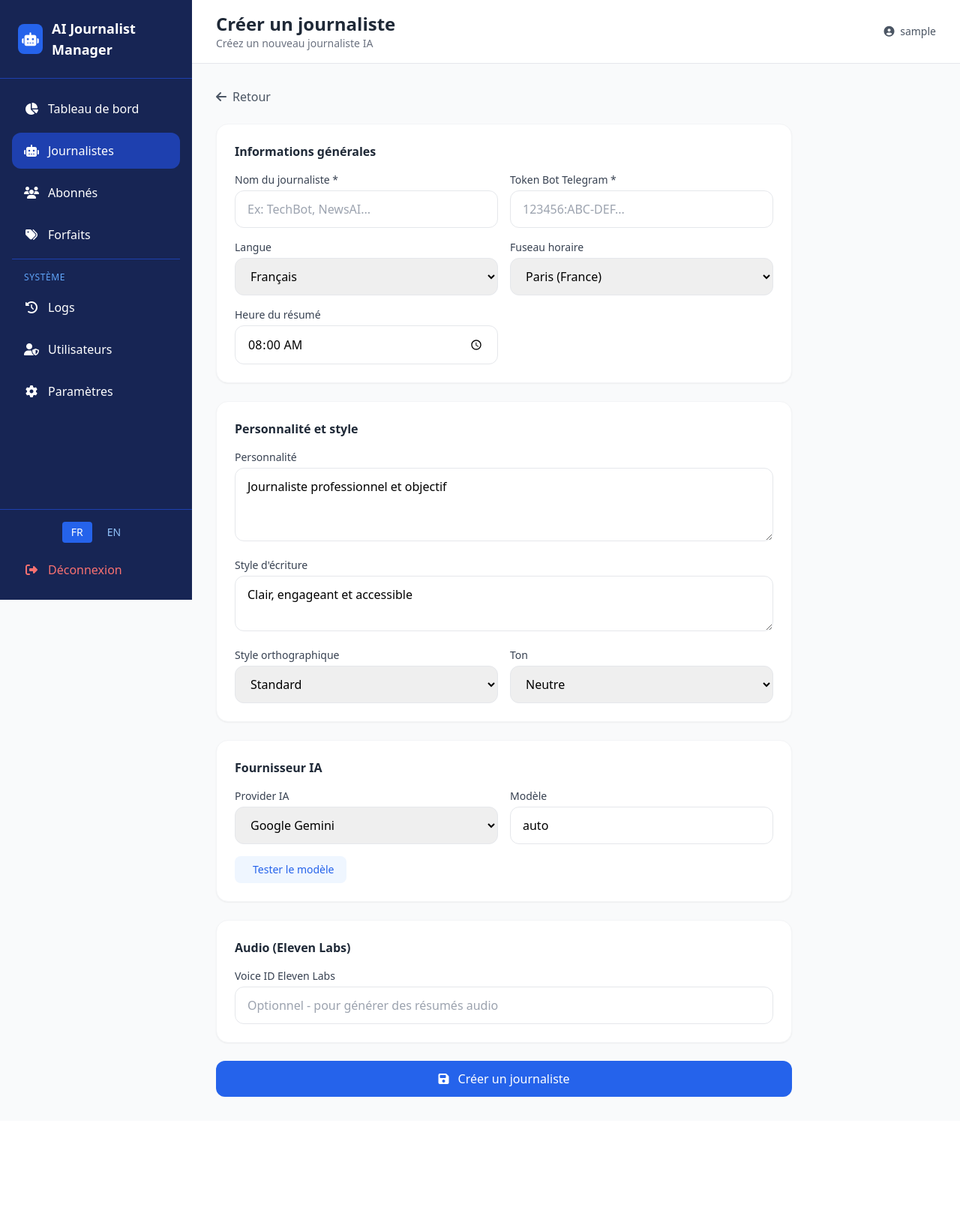
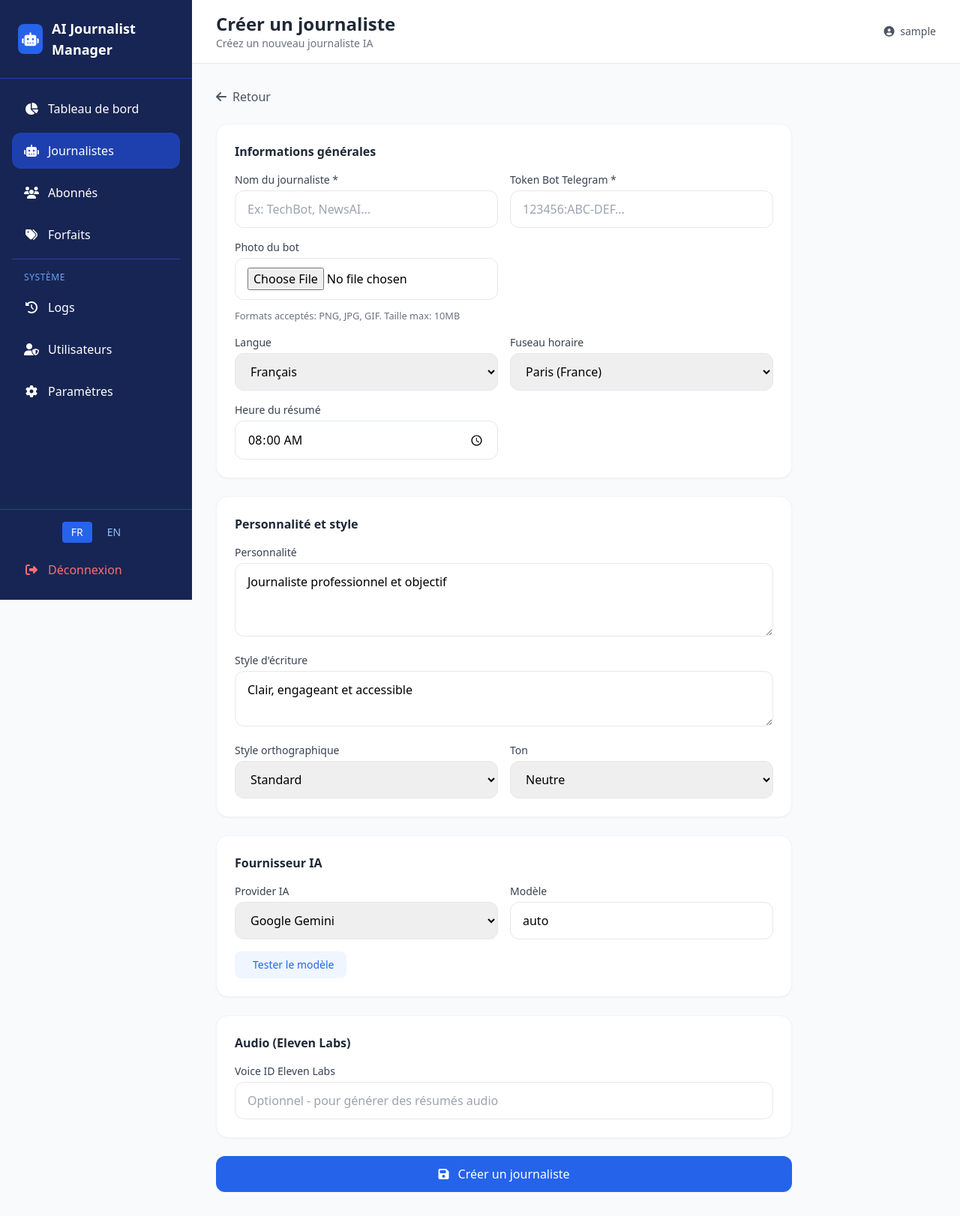
Before and after one commit to moa-digitalagency/AI_Journalist_Manager, a Flask app: page /admin/journalists/new in a window 1280 px wide. Shown: the whole page at 75% size. Before the commit the page ends 1463 px from the top, so only its background shows below. Run offline with Flask 3, Linux system fonts and the light colour scheme; the visitor is signed in with stand-in values (Sample User, id 1); tables that the repository leaves empty hold one stand-in row (values such as "Sample post"); some libraries are stand-ins or nearby versions.

Commit message:
Add ability to upload bot photos when creating journalists
Add `enctype="multipart/form-data"` to the form and a file input for bot photos in `templates/admin/journalists/form.html`.

Replit-Commit-Author: Agent
Replit-Commit-Session-Id: 27916986-aa69-47d8-ae51-c0be1d576992
Replit-Commit-Checkpoint-Type: full_checkpoint
Replit-Commit-Event-Id: f600ff5f-93aa-4cce-b863-0fb2ecdc08ed
Replit-Commit-Screenshot-Url: https://storage.googleapis.com/screenshot-production-us-central1/13830b10-b56c-468a-9ee4-fd4f73fac9f8/27916986-aa69-47d8-ae51-c0be1d576992/F9KKzzF
Replit-Helium-Checkpoint-Created: true

```diff
--- a/templates/admin/journalists/form.html
+++ b/templates/admin/journalists/form.html
@@ -10,7 +10,7 @@
         <i class="fas fa-arrow-left mr-2"></i>{{ _('back') }}
     </a>
 
-    <form action="{{ url_for('journalists.edit', id=journalist.id) if journalist else url_for('journalists.create') }}" method="POST" class="space-y-6">
+    <form action="{{ url_for('journalists.edit', id=journalist.id) if journalist else url_for('journalists.create') }}" method="POST" enctype="multipart/form-data" class="space-y-6">
         <div class="bg-white rounded-2xl p-6 shadow-sm border border-gray-100">
             <h3 class="font-semibold text-gray-800 mb-4">{% if current_lang == 'fr' %}Informations générales{% else %}General Information{% endif %}</h3>
 
@@ -26,6 +26,23 @@
                     <input type="text" name="telegram_token" required value="{{ journalist.telegram_token if journalist else '' }}"
                            class="w-full px-4 py-3 border border-gray-200 rounded-xl focus:ring-2 focus:ring-primary-500 focus:border-transparent"
                            placeholder="123456:ABC-DEF...">
+                </div>
+            </div>
+
+            <div class="grid md:grid-cols-2 gap-4 mt-4">
+                <div>
+                    <label class="block text-sm font-medium text-gray-700 mb-1">{% if current_lang == 'fr' %}Photo du bot{% else %}Bot Photo{% endif %}</label>
+                    <div class="flex flex-col gap-3">
+                        {% if journalist and journalist.photo_url %}
+                        <div class="w-24 h-24 rounded-lg overflow-hidden border-2 border-gray-200">
+                            <img src="{{ journalist.photo_url }}" alt="{{ journalist.name }}" class="w-full h-full object-cover">
+                        </div>
+                        {% endif %}
+                        <input type="file" name="photo" accept="image/*"
+                               class="w-full px-4 py-3 border border-gray-200 rounded-xl focus:ring-2 focus:ring-primary-500 cursor-pointer"
+                               placeholder="{% if current_lang == 'fr' %}Télécharger une photo...{% else %}Upload a photo...{% endif %}">
+                        <small class="text-gray-500">{% if current_lang == 'fr' %}Formats acceptés: PNG, JPG, GIF. Taille max: 10MB{% else %}Supported: PNG, JPG, GIF. Max: 10MB{% endif %}</small>
+                    </div>
                 </div>
             </div>
 
```
